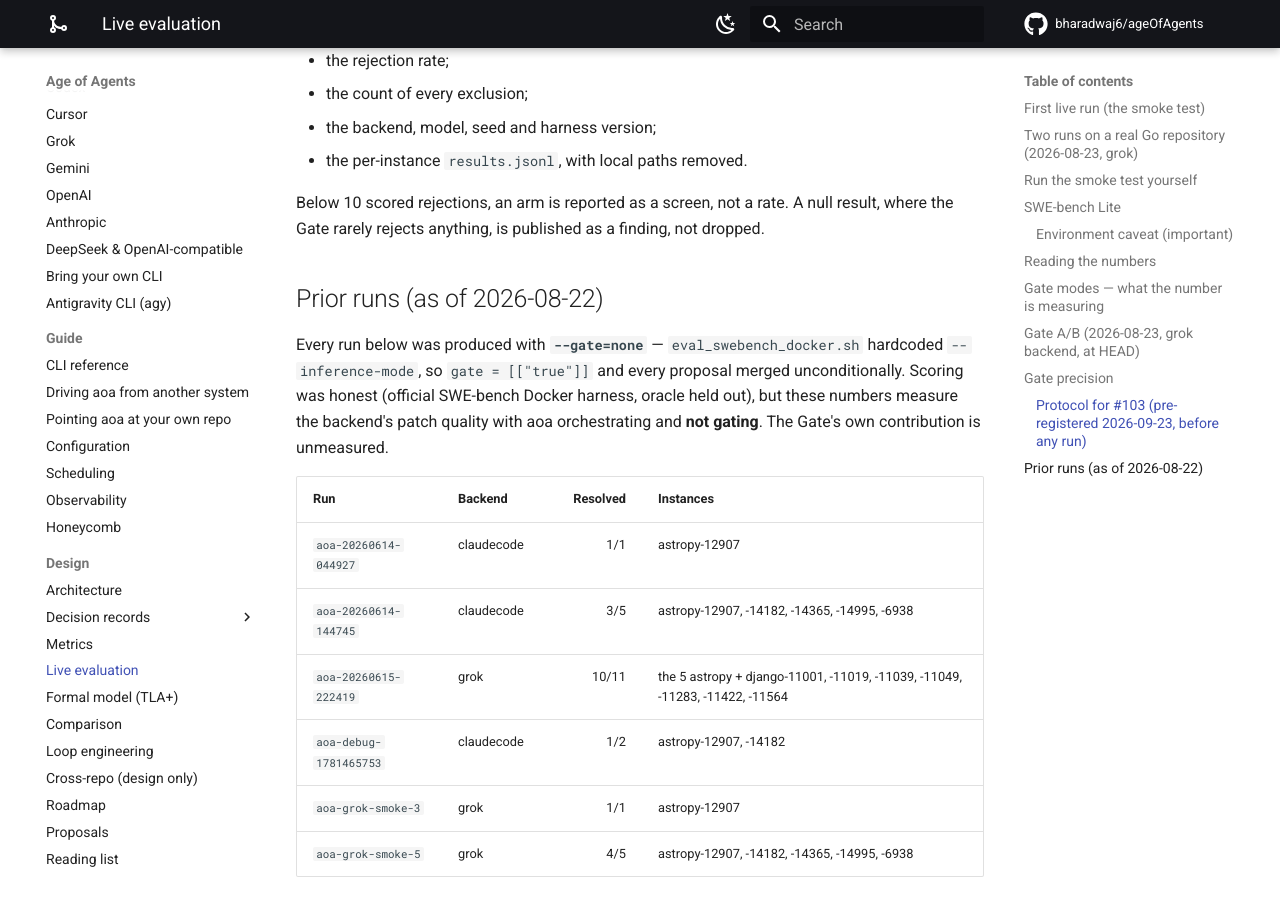
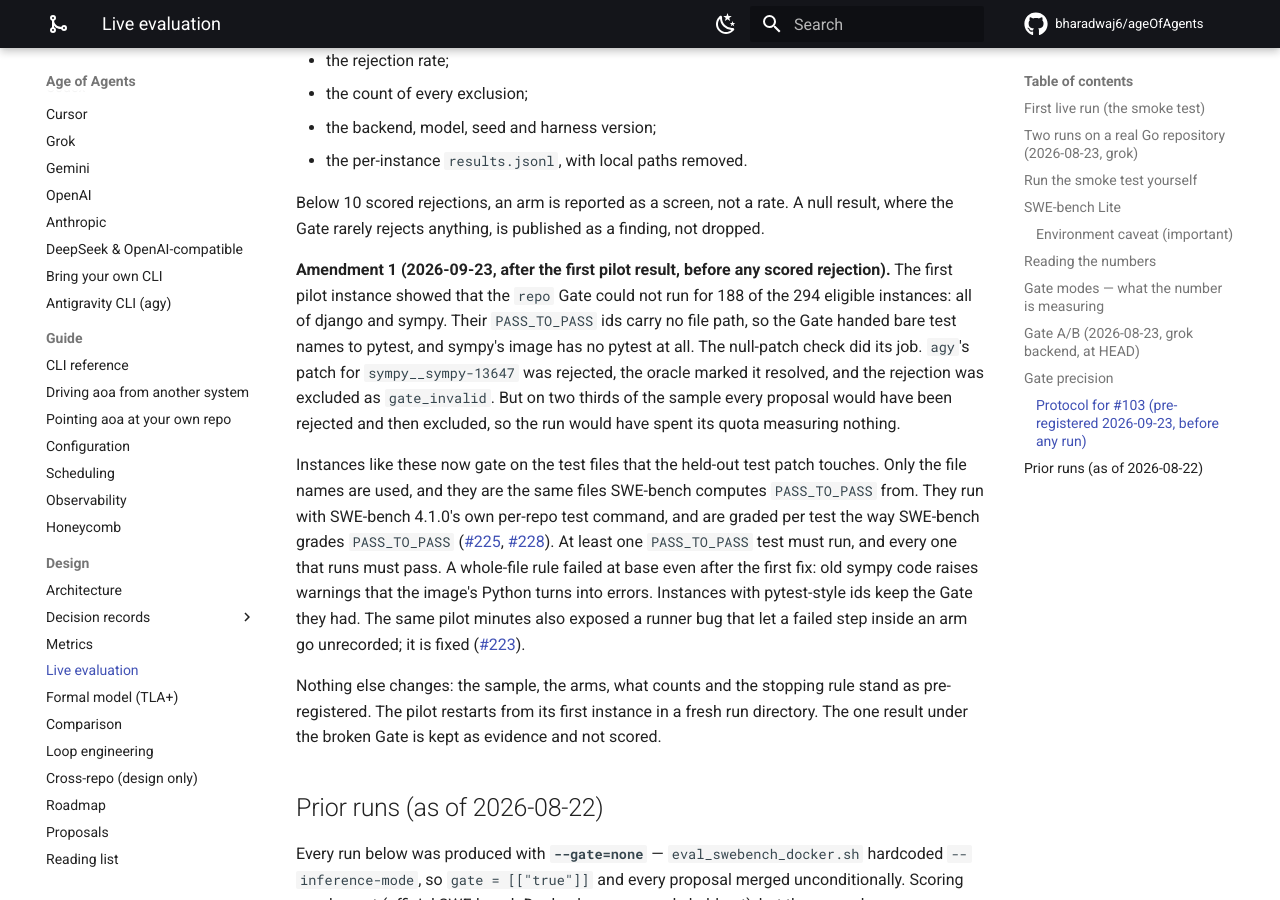
Before and after one commit to bharadwaj6/ageOfAgents, an MkDocs documentation site: the page built from docs/design/live_eval.md, in a window 1280 px wide and 900 px high, scrolled down 8289 px. Built offline with MkDocs 1.6.1 and Material for MkDocs 9.7.7, drawn with Linux system fonts in a browser that asks for light colours; comment, search, counter and statistics services are not loaded.

Commit message:
docs: amend the #103 protocol after the first pilot result
The repo Gate could not run for django or sympy, two thirds of the
eligible pool, so every proposal there would have been rejected and then
excluded. Record the fix, per-repo test commands graded per test as
SWE-bench grades PASS_TO_PASS (#225, #228), and the runner fix (#223), as
a dated amendment made before any scored rejection. Nothing else in the
pre-registered protocol changes, and the pilot restarts fresh.

Co-Authored-By: Claude Opus 5.5 <noreply@anthropic.com>
Claude-Session: https://claude.ai/code/session_01SokbKH2wxGAqkfLNvpxvxu

```diff
--- a/docs/design/live_eval.md
+++ b/docs/design/live_eval.md
@@ -319,6 +319,28 @@ and that decision is recorded here.
 Below 10 scored rejections, an arm is reported as a screen, not a rate. A null result, where the Gate
 rarely rejects anything, is published as a finding, not dropped.
 
+**Amendment 1 (2026-09-23, after the first pilot result, before any scored rejection).** The first
+pilot instance showed that the `repo` Gate could not run for 188 of the 294 eligible instances: all of
+django and sympy. Their `PASS_TO_PASS` ids carry no file path, so the Gate handed bare test names to
+pytest, and sympy's image has no pytest at all. The null-patch check did its job. `agy`'s patch for
+`sympy__sympy-13647` was rejected, the oracle marked it resolved, and the rejection was excluded as
+`gate_invalid`. But on two thirds of the sample every proposal would have been rejected and then
+excluded, so the run would have spent its quota measuring nothing.
+
+Instances like these now gate on the test files that the held-out test patch touches. Only the file
+names are used, and they are the same files SWE-bench computes `PASS_TO_PASS` from. They run with
+SWE-bench 4.1.0's own per-repo test command, and are graded per test the way SWE-bench grades
+`PASS_TO_PASS` ([#225](https://github.com/bharadwaj6/ageOfAgents/issues/225),
+[#228](https://github.com/bharadwaj6/ageOfAgents/issues/228)). At least one `PASS_TO_PASS` test must
+run, and every one that runs must pass. A whole-file rule failed at base even after the first fix: old
+sympy code raises warnings that the image's Python turns into errors. Instances with pytest-style ids
+keep the Gate they had. The same pilot minutes also exposed a runner bug that let a failed step inside an arm
+go unrecorded; it is fixed ([#223](https://github.com/bharadwaj6/ageOfAgents/issues/223)).
+
+Nothing else changes: the sample, the arms, what counts and the stopping rule stand as pre-registered.
+The pilot restarts from its first instance in a fresh run directory. The one result under the broken
+Gate is kept as evidence and not scored.
+
 ## Prior runs (as of 2026-08-22)
 
 Every run below was produced with **`--gate=none`** — `eval_swebench_docker.sh` hardcoded
```
